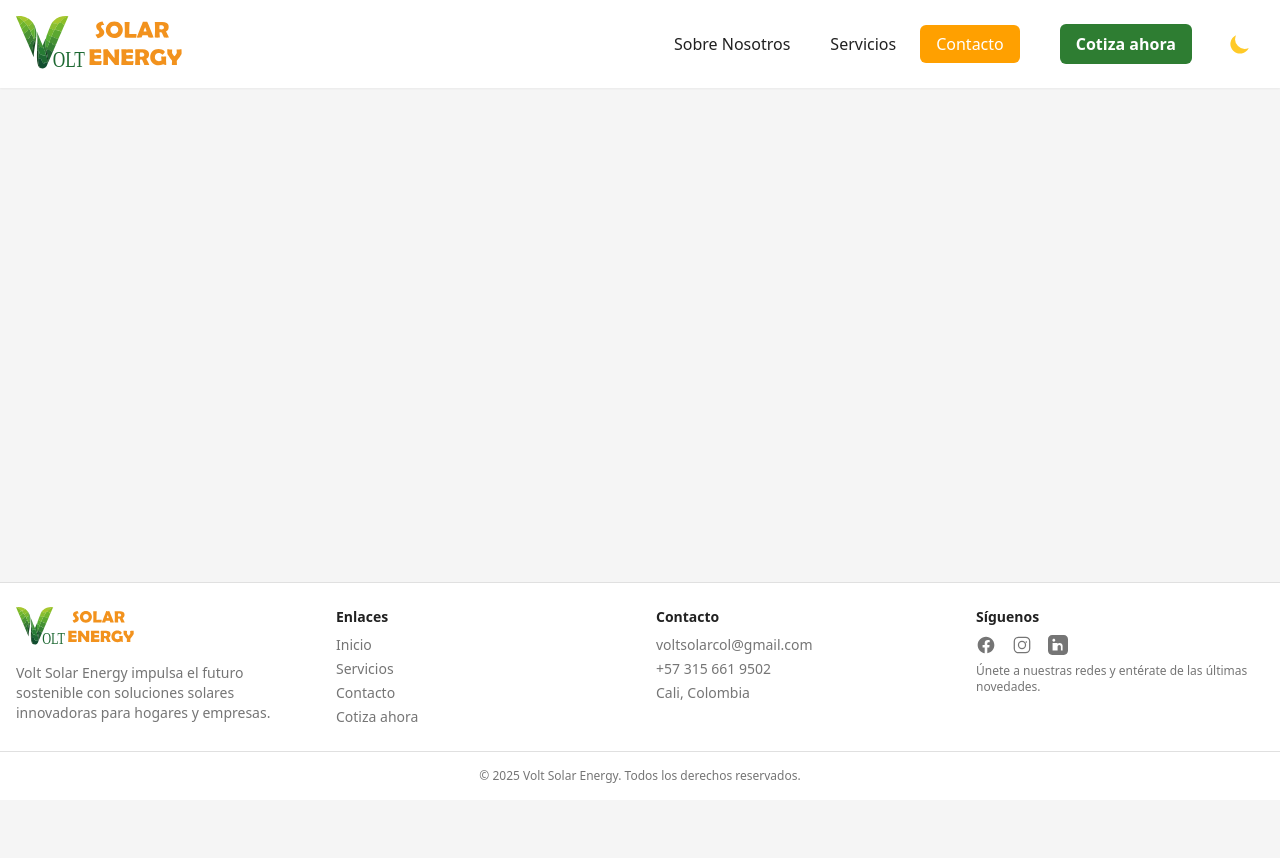
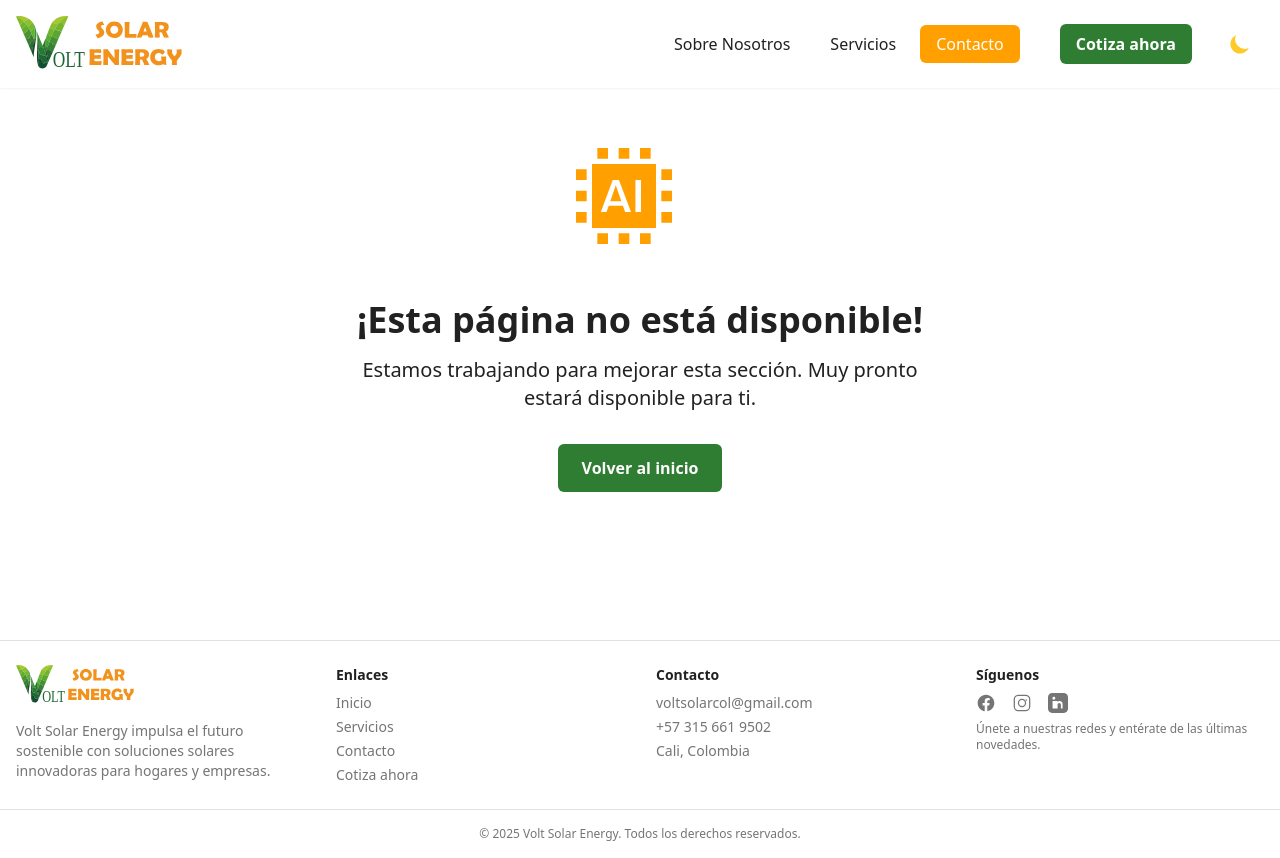
Before and after one commit to N-CortesG/VOLT---Web-Page, an Astro site in the folder volt/: page /contact in a window 1280 px wide. Before the commit the page ends 800 px from the top, so only its background shows below. Built offline with nearby package versions, Linux system fonts and the light colour scheme; Astro itself is replaced by a stand-in of ours.

Commit message:
Add ComingSoon component to Contact and Services pages for maintenance notice

```diff
--- /dev/null
+++ b/volt/src/components/ComingSoon.astro
@@ -0,0 +1,46 @@
+---
+interface Props {
+  title?: string;
+  message?: string;
+  buttonText?: string;
+  redirectTo?: string;
+}
+
+const {
+  title = '¡Esta página no está disponible!',
+  message = 'Estamos trabajando para mejorar esta sección. Muy pronto estará disponible para ti.',
+  buttonText = 'Volver al inicio',
+  redirectTo = '/',
+} = Astro.props;
+---
+
+<section
+  class="flex flex-col items-center justify-center min-h-[80vh] text-center px-6 py-12 bg-background text-text-primary dark:bg-dark-background dark:text-dark-text-primary transition-colors duration-500"
+>
+  <!-- SVG personalizado -->
+  <svg
+    viewBox="0 0 512 512"
+    xmlns="http://www.w3.org/2000/svg"
+    class="w-24 h-24 md:w-32 md:h-32 mb-6 text-yellow-light dark:text-dark-yellow-light fill-current"
+    role="img"
+    aria-label="Página en construcción"
+  >
+    <path
+      d="M320,64 L320,320 L64,320 L64,64 L320,64 Z M171.749388,128 L146.817842,128 L99.4840387,256 L121.976629,256 L130.913039,230.977 L187.575039,230.977 L196.319607,256 L220.167172,256 L171.749388,128 Z M260.093778,128 L237.691519,128 L237.691519,256 L260.093778,256 L260.093778,128 Z M159.094727,149.47526 L181.409039,213.333 L137.135039,213.333 L159.094727,149.47526 Z M341.333333,256 L384,256 L384,298.666667 L341.333333,298.666667 L341.333333,256 Z M85.3333333,341.333333 L128,341.333333 L128,384 L85.3333333,384 L85.3333333,341.333333 Z M170.666667,341.333333 L213.333333,341.333333 L213.333333,384 L170.666667,384 L170.666667,341.333333 Z M85.3333333,0 L128,0 L128,42.6666667 L85.3333333,42.6666667 L85.3333333,0 Z M256,341.333333 L298.666667,341.333333 L298.666667,384 L256,384 L256,341.333333 Z M170.666667,0 L213.333333,0 L213.333333,42.6666667 L170.666667,42.6666667 L170.666667,0 Z M256,0 L298.666667,0 L298.666667,42.6666667 L256,42.6666667 L256,0 Z M341.333333,170.666667 L384,170.666667 L384,213.333333 L341.333333,213.333333 L341.333333,170.666667 Z M0,256 L42.6666667,256 L42.6666667,298.666667 L0,298.666667 L0,256 Z M341.333333,85.3333333 L384,85.3333333 L384,128 L341.333333,128 L341.333333,85.3333333 Z M0,170.666667 L42.6666667,170.666667 L42.6666667,213.333333 L0,213.333333 L0,170.666667 Z M0,85.3333333 L42.6666667,85.3333333 L42.6666667,128 L0,128 L0,85.3333333 Z"
+    ></path>
+  </svg>
+
+  <!-- Título -->
+  <h1 class="text-3xl md:text-4xl font-bold mb-4">{title}</h1>
+
+  <!-- Mensaje -->
+  <p class="text-lg md:text-xl max-w-xl mb-8">{message}</p>
+
+  <!-- Botón CTA -->
+  <a
+    href={redirectTo}
+    class="inline-block px-6 py-3 bg-green-dark hover:bg-green-light dark:bg-dark-green-light dark:hover:bg-dark-green-dark text-white rounded-md font-semibold transition-colors duration-300"
+  >
+    {buttonText}
+  </a>
+</section>
--- a/volt/src/pages/contact.astro
+++ b/volt/src/pages/contact.astro
@@ -1,5 +1,8 @@
 ---
+import ComingSoon from '../components/ComingSoon.astro';
 import Layout from '../layouts/Layout.astro';
 ---
 
-<Layout title="Contacto" />
+<Layout title="Contacto">
+  <ComingSoon />
+</Layout>
--- a/volt/src/pages/services.astro
+++ b/volt/src/pages/services.astro
@@ -1,5 +1,8 @@
 ---
+import ComingSoon from '../components/ComingSoon.astro';
 import Layout from '../layouts/Layout.astro';
 ---
 
-<Layout title="Servicios" />
+<Layout title="Servicios">
+  <ComingSoon />
+</Layout>
```
